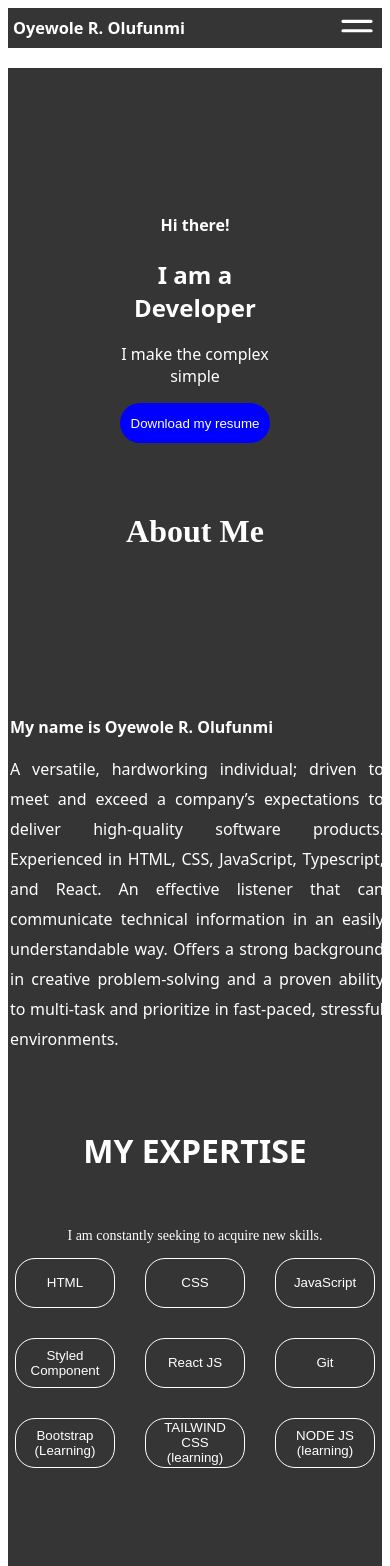
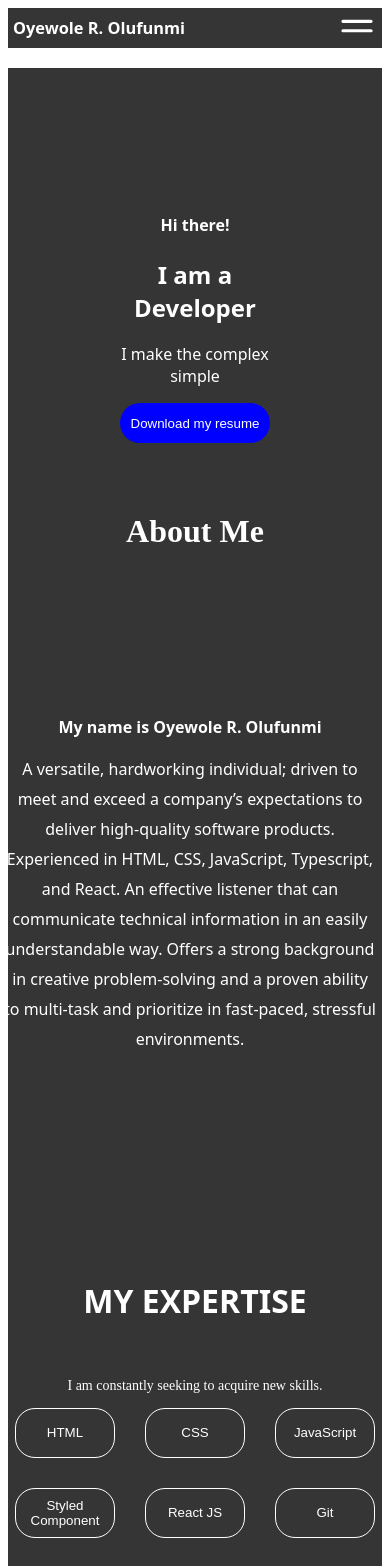
Before and after one commit to Becca-Hamzy/My-Portfolio, a React (Vite) app: page / in a window 390 px wide. Shown: the top 1566 px of the page. Built offline with nearby package versions, Linux system fonts and the light colour scheme.

Commit message:
correcton

```diff
--- a/src/Component/About/About.css
+++ b/src/Component/About/About.css
@@ -109,6 +109,8 @@
         padding-left: 0px;
         margin:  12px;
         width: 360px;
+        text-align: center;
+
         /* border: 1px solid yellow; */
 
 
@@ -119,8 +121,8 @@
     .right p{
         /* border: 1px solid yellow; */
         width: 100%;
-        margin: 12px;
-        text-align: justify;
+        margin: 5px;
+        text-align: center;
 
     }
 
--- a/src/Component/Capability/Capability.css
+++ b/src/Component/Capability/Capability.css
@@ -53,8 +53,8 @@
         color: white;
         height: 1200px;
         /* width: 100%; */
-        margin-top: -400px;
-        /* border: 1px solid lawngreen; */
+        margin-top: -250px;
+        /* border: 5px solid lawngreen; */
     }
 
     .cap {
--- a/src/Static/Header/Sidebar/Sidebar.css
+++ b/src/Static/Header/Sidebar/Sidebar.css
@@ -1,6 +1,7 @@
 .contain{
  display: flex;
  flex-direction: column;
+ background-color: white;
 color: red;
 position: absolute;
 top: 100px;
```
